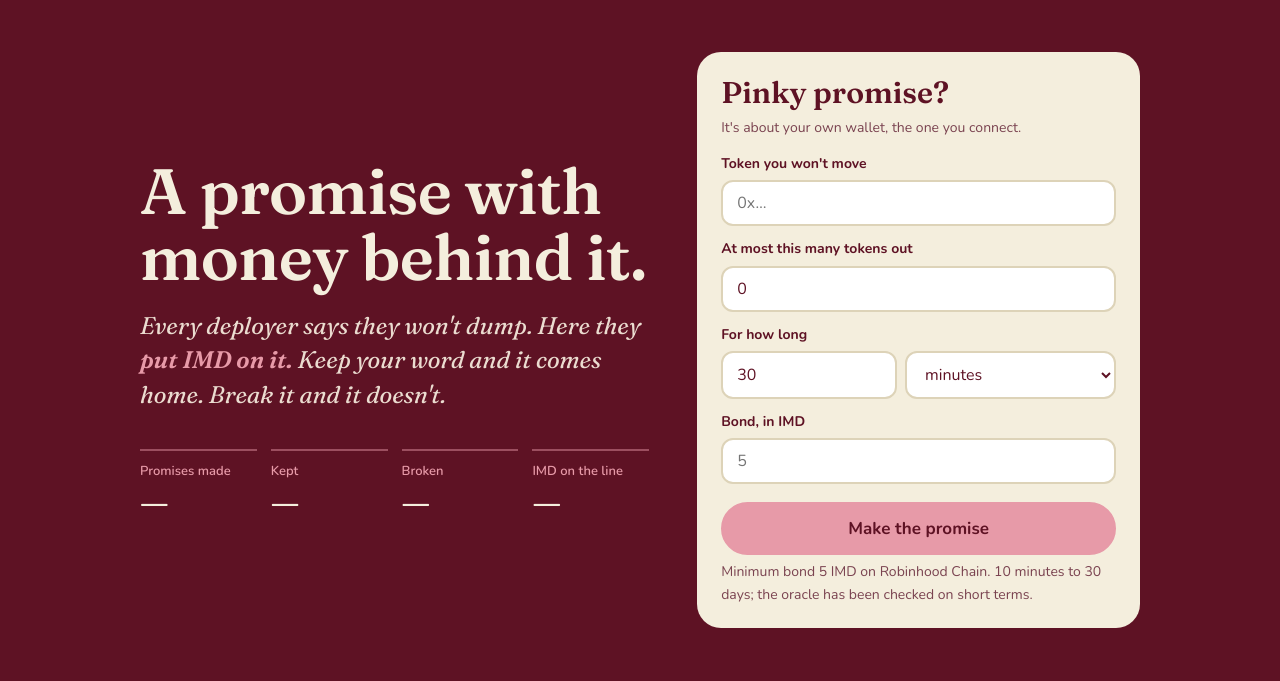
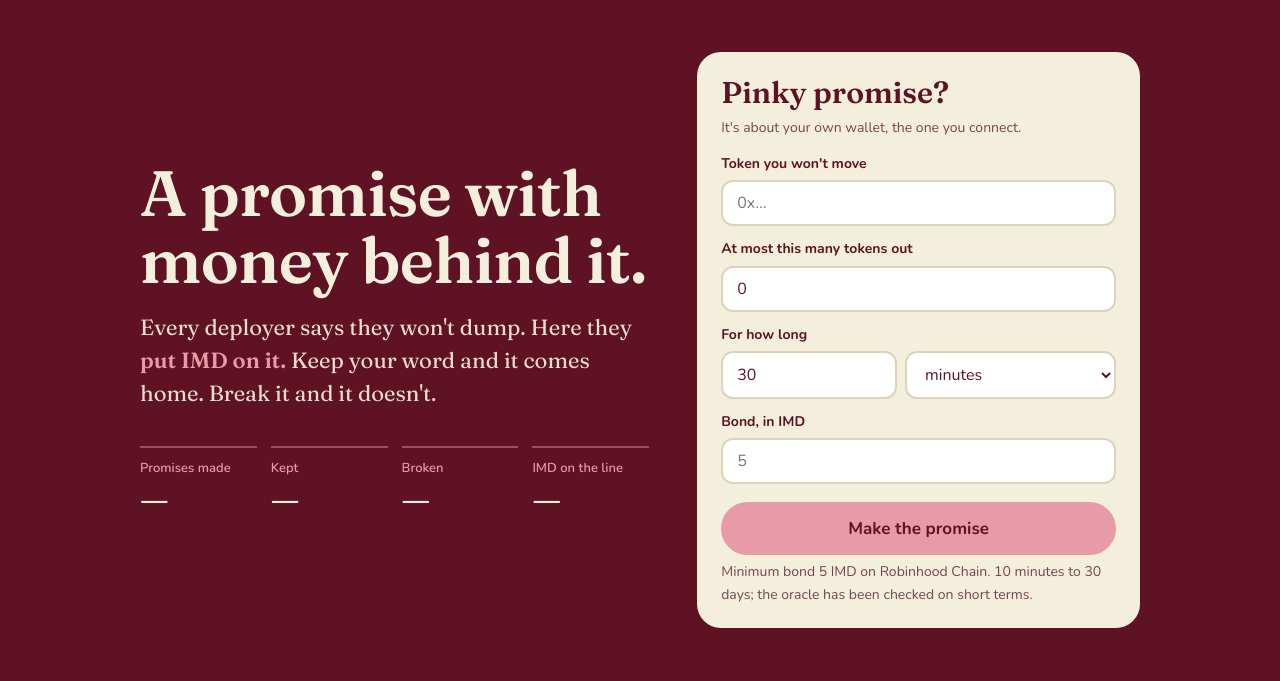
Before and after one commit to hexysdev/pinky, a plain HTML site: page site/index.html in a window 1280 px wide. Shown: the part 74-755 px from the top of the page. Drawn offline with nearby package versions, Linux system fonts and the light colour scheme.

Commit message:
Site: upright lede, the italic was hard to read

```diff
--- a/site/style.css
+++ b/site/style.css
@@ -42,7 +42,7 @@ h1, h2, .brand, .stats dd, .card p.say { font-family: var(--display); font-varia
 .hero { background: var(--wine); color: var(--ivory); padding: 56px 0 56px; }
 .hero-grid { display: grid; grid-template-columns: minmax(0, 1.15fr) minmax(0, 1fr); gap: 48px; align-items: center; }
 .hero h1 { font-size: clamp(40px, 5.6vw, 64px); font-weight: 600; line-height: 1.04; letter-spacing: -.01em; margin: 0 0 18px; }
-.lede { font: italic 400 24px/1.45 var(--display); font-variation-settings: 'SOFT' 100, 'WONK' 1; max-width: 34ch; margin: 0 0 36px; color: #EBDCD0; }
+.lede { font: 400 22px/1.5 var(--display); font-variation-settings: 'SOFT' 100, 'WONK' 0; max-width: 36ch; margin: 0 0 36px; color: #EBDCD0; }
 .lede mark { background: none; color: var(--pink); font-weight: 600; white-space: nowrap; }
 .stats { display: grid; grid-template-columns: repeat(4, minmax(0, 1fr)); gap: 14px; margin: 0; }
 .stats div { border-top: 2px solid rgba(231, 154, 168, .45); padding-top: 10px; }
```
